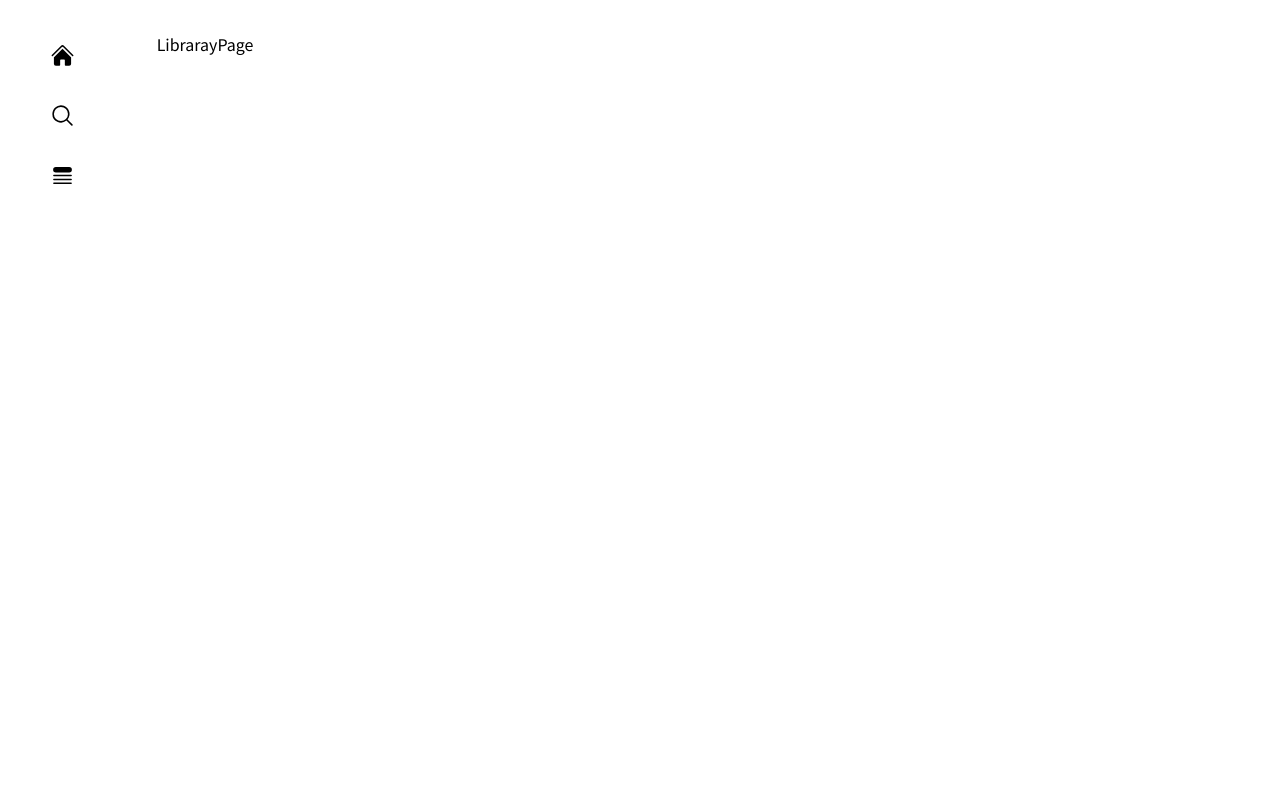
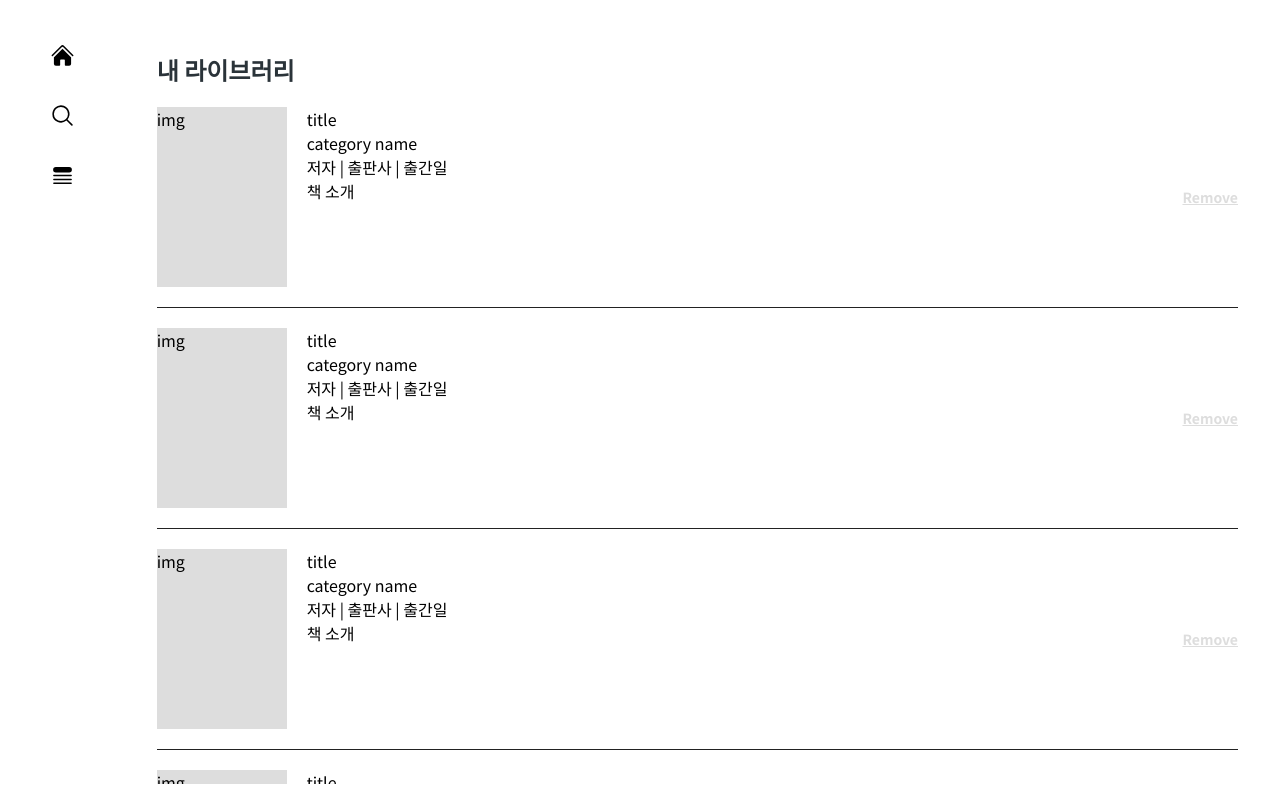
Before and after one commit to Ahnhojeong/Book-Park, a React (Create React App) app: page /library in a window 1280 px wide. Built offline with nearby package versions, Linux system fonts and the light colour scheme.

Commit message:
💄 Library 페이지 레이아웃, 컴포넌트

```diff
--- /dev/null
+++ b/src/components/library/LibraryList.tsx
@@ -0,0 +1,101 @@
+import { styled } from "styled-components";
+
+const Li = styled.li`
+  border-bottom: 1px solid #222222;
+  padding-bottom: 20px;
+  margin-bottom: 20px;
+  &:last-child {
+    border-bottom: none;
+  }
+`;
+
+const ListItemContainer = styled.div`
+  display: flex;
+  justify-content: space-between;
+`;
+
+const ThumbImgBox = styled.div`
+  background-color: #dddddd;
+  width: 130px;
+  height: 180px;
+`;
+
+const BloqueBox = styled.div`
+  flex: 3;
+  padding: 0 20px 20px 20px;
+  height: 100%;
+`;
+
+const DeleteBox = styled.div`
+  display: flex;
+  justify-content: center;
+  align-items: center;
+  font-size: 14px;
+  color: #dddddd;
+  font-weight: 600;
+  text-decoration: underline;
+  cursor: pointer;
+`;
+
+function LibraryList() {
+  return (
+    <div>
+      <ul>
+        <Li>
+          <ListItemContainer>
+            <ThumbImgBox>img</ThumbImgBox>
+            <BloqueBox>
+              <h4>title</h4>
+              <h5>category name</h5>
+              <h6>저자 | 출판사 | 출간일</h6>
+
+              <p>책 소개</p>
+            </BloqueBox>
+            <DeleteBox>Remove</DeleteBox>
+          </ListItemContainer>
+        </Li>
+        <Li>
+          <ListItemContainer>
+            <ThumbImgBox>img</ThumbImgBox>
+            <BloqueBox>
+              <h4>title</h4>
+              <h5>category name</h5>
+              <h6>저자 | 출판사 | 출간일</h6>
+
+              <p>책 소개</p>
+            </BloqueBox>
+            <DeleteBox>Remove</DeleteBox>
+          </ListItemContainer>
+        </Li>
+        <Li>
+          <ListItemContainer>
+            <ThumbImgBox>img</ThumbImgBox>
+            <BloqueBox>
+              <h4>title</h4>
+              <h5>category name</h5>
+              <h6>저자 | 출판사 | 출간일</h6>
+
+              <p>책 소개</p>
+            </BloqueBox>
+            <DeleteBox>Remove</DeleteBox>
+          </ListItemContainer>
+        </Li>
+        <Li>
+          <ListItemContainer>
+            <ThumbImgBox>img</ThumbImgBox>
+            <BloqueBox>
+              <h4>title</h4>
+              <h5>category name</h5>
+              <h6>저자 | 출판사 | 출간일</h6>
+
+              <p>책 소개</p>
+            </BloqueBox>
+            <DeleteBox>Remove</DeleteBox>
+          </ListItemContainer>
+        </Li>
+      </ul>
+    </div>
+  );
+}
+
+export default LibraryList;
--- a/src/pages/LibraryPage.tsx
+++ b/src/pages/LibraryPage.tsx
@@ -1,7 +1,18 @@
 import BodyLayout from "@components/layout/BodyLayout";
+import LibraryList from "@components/library/LibraryList";
+import ScrollBox from "@components/ui/ScrollBody";
+import TitleBox from "@components/ui/TitleBox";
 
 function LibraryPage() {
-  return <BodyLayout>LibrarayPage</BodyLayout>;
+  return (
+    <BodyLayout>
+      <TitleBox title="내 라이브러리" />
+
+      <ScrollBox>
+        <LibraryList />
+      </ScrollBox>
+    </BodyLayout>
+  );
 }
 
 export default LibraryPage;
```
